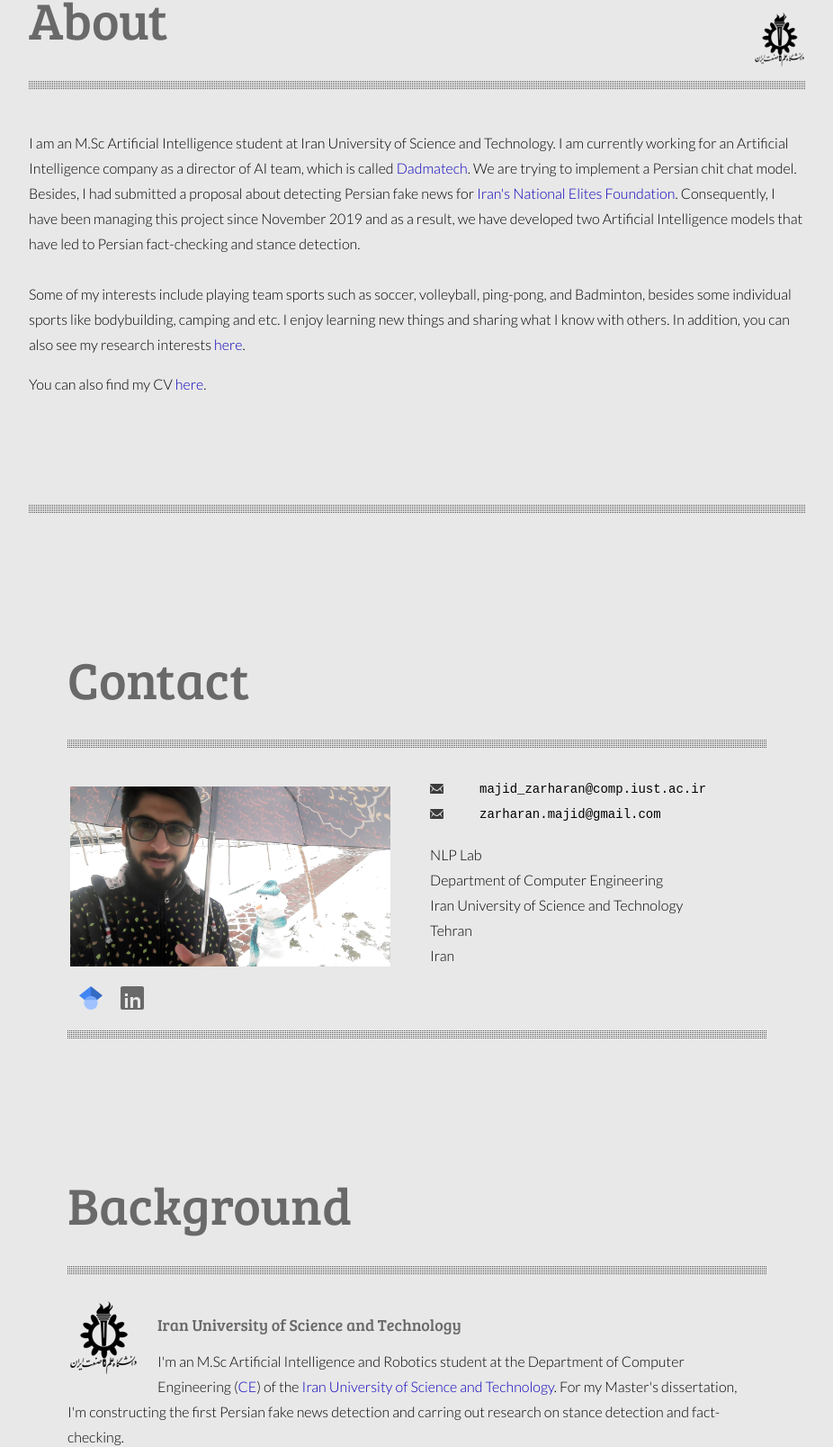
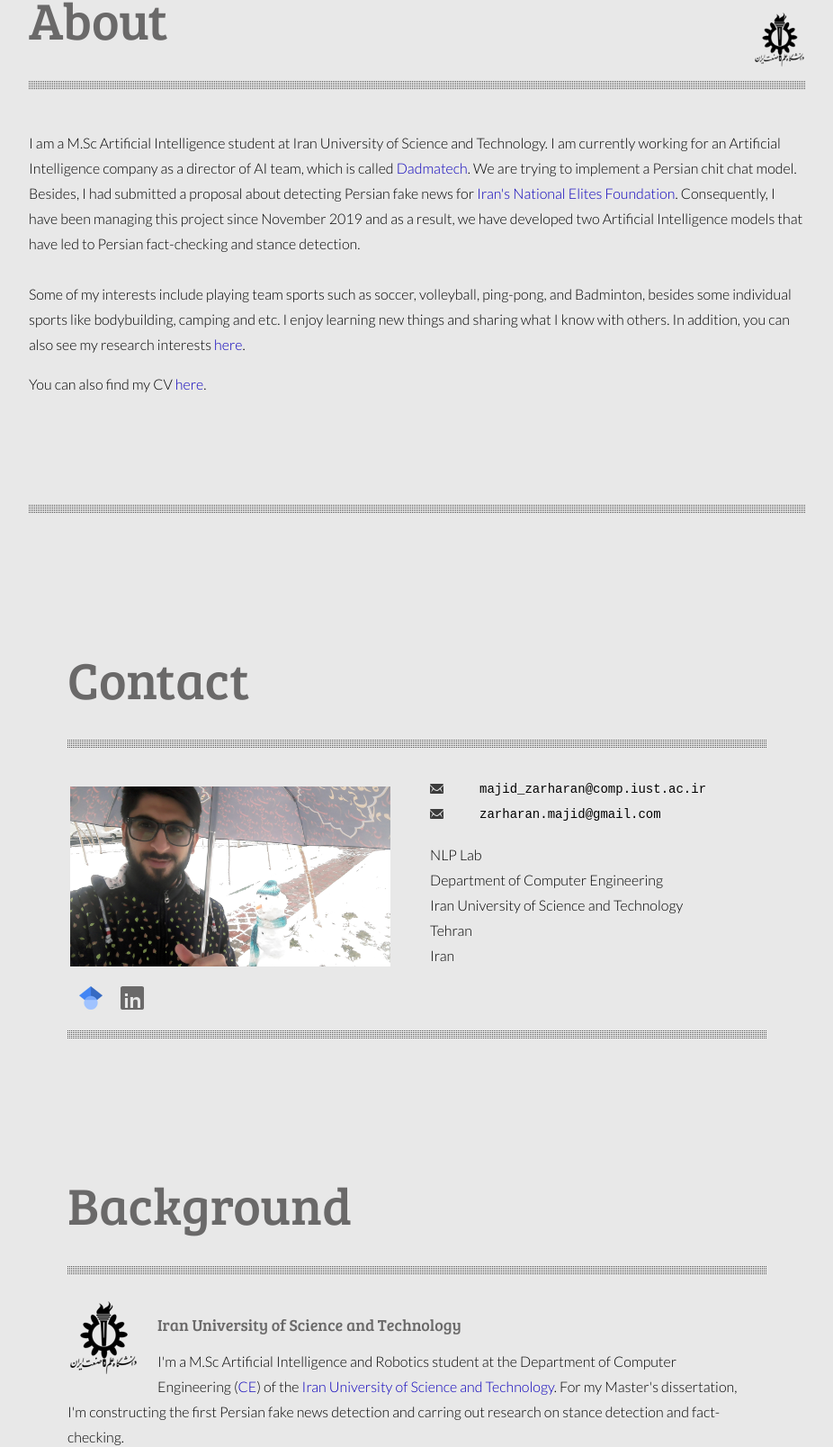
Before and after one commit to Zarharan/Zarharan.github.io, a plain HTML site: page index.html in a window 1280 px wide. Shown: the part 133-1741 px from the top of the page at 90% size, without its empty margins (176-1102 px from the left). Drawn offline with nearby package versions, Linux system fonts and the light colour scheme; files whose address does not match are found by name.

Commit message:
Update index.html

```diff
--- a/index.html
+++ b/index.html
@@ -84,7 +84,7 @@ function myFunction2() {
 
         <div class="content">
             <p>
-		    I am an M.Sc Artificial Intelligence student at Iran University of Science and Technology.
+		    I am a M.Sc Artificial Intelligence student at Iran University of Science and Technology.
 		    I am currently working for an Artificial Intelligence company as a director of AI team, which is called <a title="Dadmatech" href="https://www.linkedin.com/company/dadmatech">Dadmatech</a>.
 		    We are trying to implement a Persian chit chat model.
 		    Besides, I had submitted a proposal about detecting Persian fake news for <a title="Iran's National Elites Foundation" href="https://www.linkedin.com/company/iran's-national-elites-foundation-%D8%A8%D9%86%DB%8C%D8%A7%D8%AF-%D9%85%D9%84%DB%8C-%D9%86%D8%AE%D8%A8%DA%AF%D8%A7%D9%86/people/">
@@ -161,7 +161,7 @@ function myFunction2() {
 			<img src="main/images/logos/IUST_logo.png" align="left">
             <h2>Iran University of Science and Technology</h2>
             <p>
-		    I'm an M.Sc Artificial Intelligence and Robotics student at the Department of Computer Engineering
+		    I'm a M.Sc Artificial Intelligence and Robotics student at the Department of Computer Engineering
 		    (<a target="_blank" href="http://ce.iust.ac.ir" title="Department of Computer Engineering">CE</a>) of the
 		    <a target="_blank" href="http://www.iust.ac.ir/">Iran University of Science and Technology</a>.
 				For my Master's dissertation, I'm constructing the first Persian fake news detection and carring out research on
```
